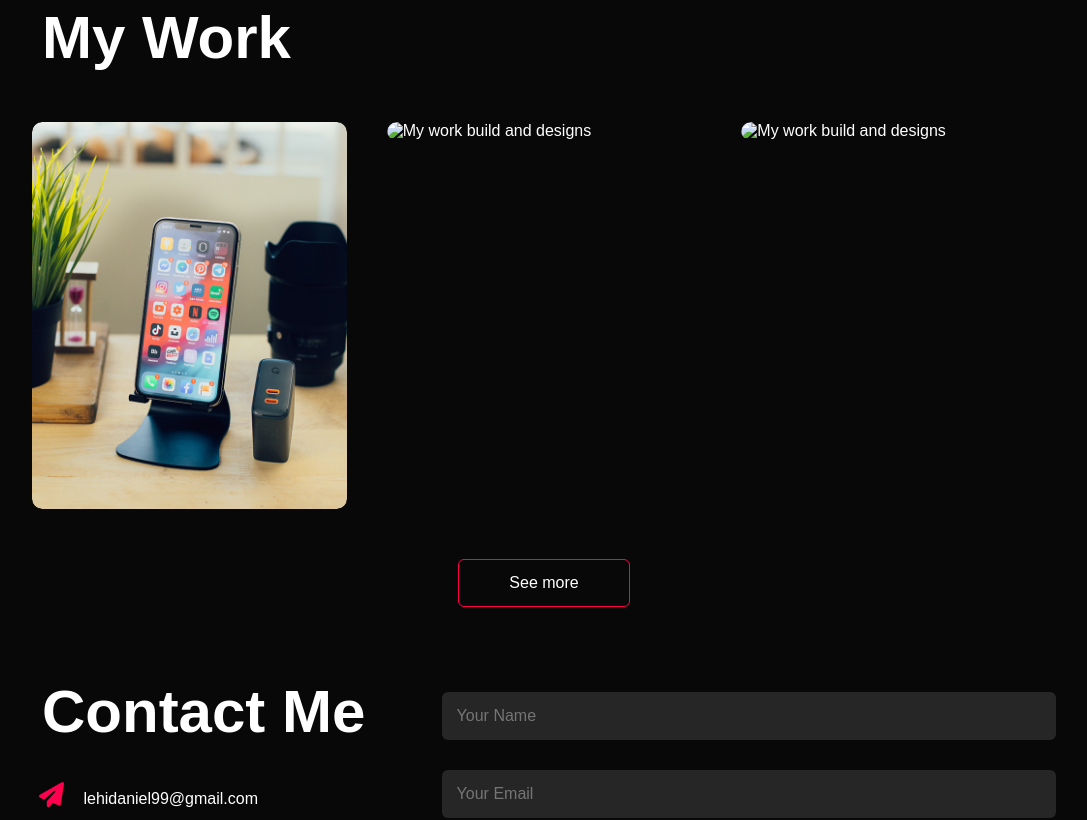
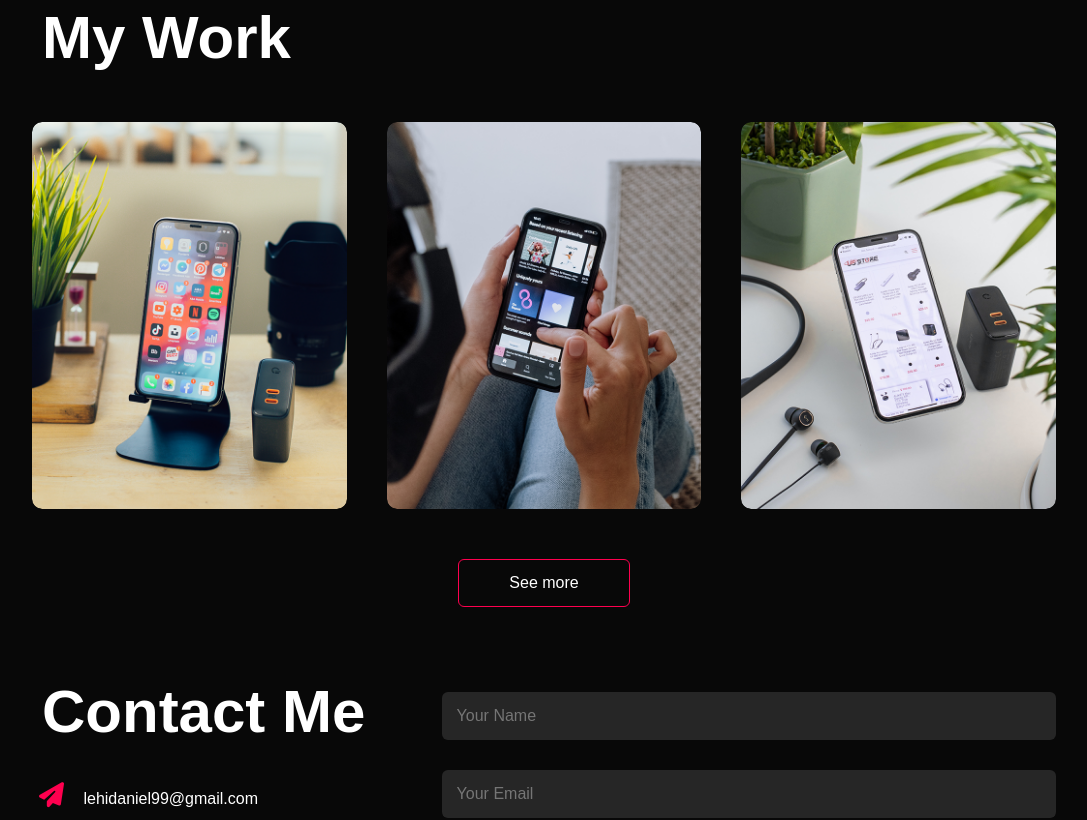
Before and after one commit to L33hy/portfolio, a plain HTML site: page index.html in a window 1280 px wide. Shown: the part 1980-2800 px from the top of the page, without its empty margins (96-1183 px from the left). Drawn offline with Linux system fonts and the light colour scheme; the site is published under a folder, as on GitHub Pages, so addresses that start at the root find nothing.

Commit message:
Made adjustments to the html and css images.

```diff
--- a/css/style.css
+++ b/css/style.css
@@ -17,7 +17,7 @@ body {
 #header {
     width: 100%;
     height: 100vh;
-    background-image: url(/images/Gemini_Generated_Image_9s8i4z9s8i4z9s8i.png);
+    background-image: url(../images/Gemini_Generated_Image_9s8i4z9s8i4z9s8i.png);
     background-size: cover;
     background-position: center;
 }
--- a/index.html
+++ b/index.html
@@ -62,7 +62,7 @@
         <div class="container">
           <div class="row">
             <div class="about-col-1">
-              <img src="images/img-2.png" alt="user image">
+              <img src="./images/img-2.png" alt="user image">
             </div>
             <div class="about-col-2">
               <h1 class="sub-title">About Me</h1>
@@ -139,7 +139,7 @@
           <h1 class="sub-title">My Work</h1>
           <div class="work-list">
             <div class="work">
-              <img src="images/work-1.png" alt="My work build and designs">
+              <img src="./images/work-1.png" alt="My work build and designs">
               <div class="layer">
                 <h3>Social Media App</h3>
                 <p>Designed a social media app with a focus on user engagement and intuitive navigation. </p>
@@ -147,7 +147,7 @@
               </div>
             </div>
             <div class="work">
-              <img src="/images/work-2.png" alt="My work build and designs">
+              <img src="./images/work-2.png" alt="My work build and designs">
               <div class="layer">
                 <h3>Music App</h3>
                 <p>Developed a music app that allows users to stream their favorite songs with ease. The design emphasizes both simplicity and functionality</p>
@@ -155,7 +155,7 @@
               </div>
             </div>
             <div class="work">
-              <img src="/images/work-3.png" alt="My work build and designs">
+              <img src="./images/work-3.png" alt="My work build and designs">
               <div class="layer">
                 <h3>Online Shopping App</h3>
                 <p>Created an online shopping app that offers a user-friendly interface for browsing and purchasing products.</p>
```
